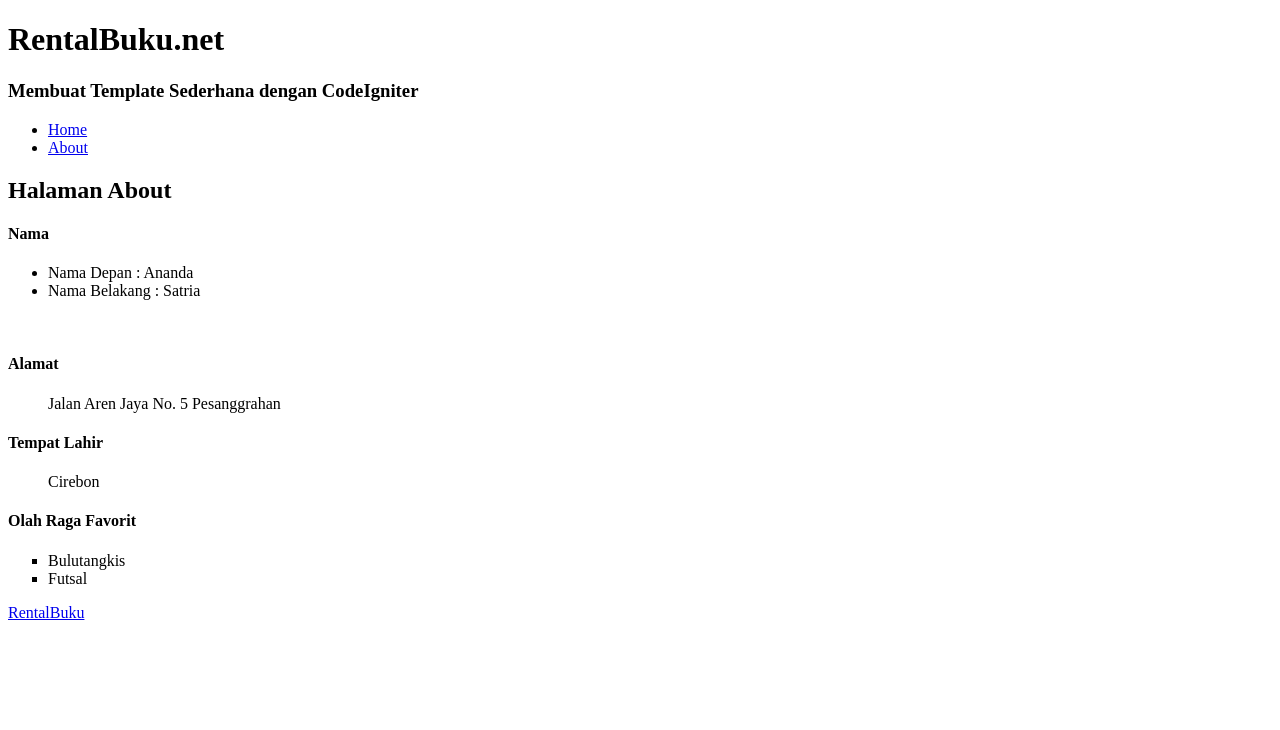
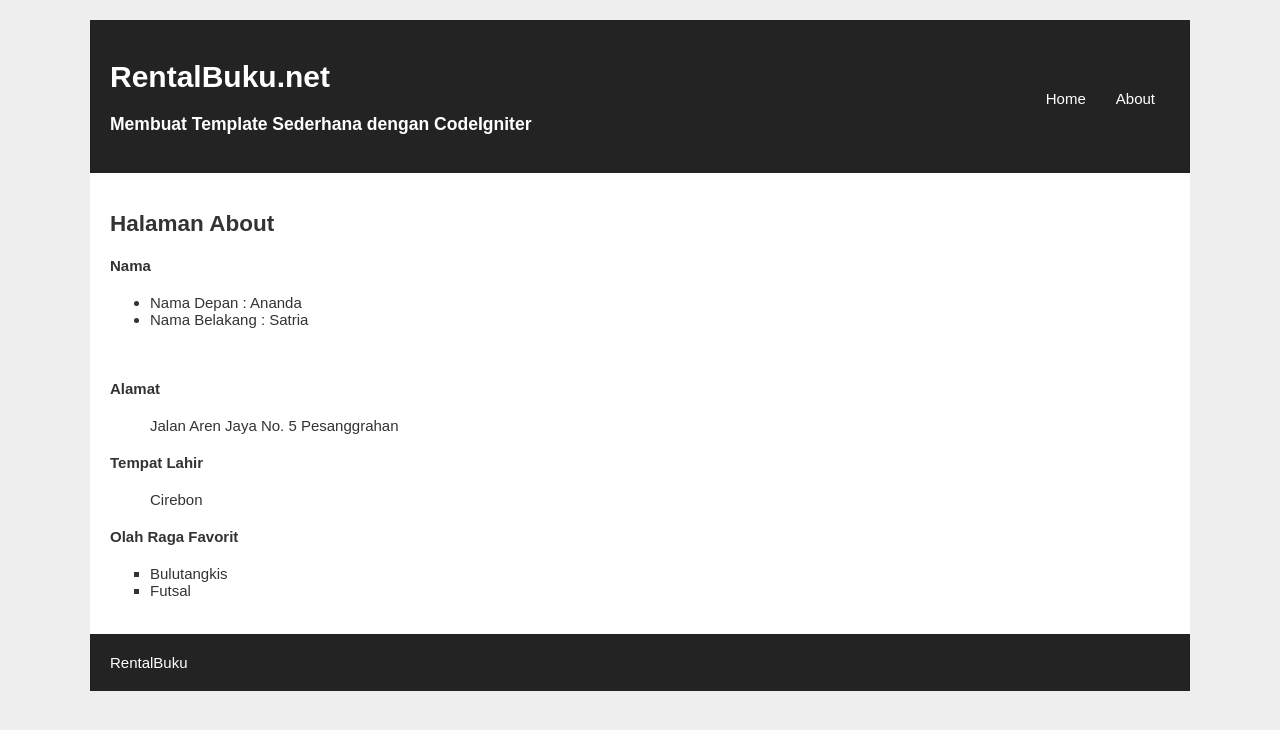
Before and after one commit to ansattt29/WP2_AnandaSatria, a CodeIgniter app: page /database/web/about in a window 1280 px wide. Shown: the top 730 px of the page. Run offline with CodeIgniter, Linux system fonts and the light colour scheme.

Commit message:
Tugas Pertemuan 3

```diff
--- a/application/controllers/web.php
+++ b/application/controllers/web.php
@@ -1,17 +1,19 @@
 <?php
 defined('BASEPATH') or exit ('no direct script access allowed');
-
 class Web extends CI_Controller{
-
-    function __construct(){
-        parent::__construct();
-    }
-
-    public function about()
-    {
-        $data['judul'] = "Halaman About";
-        $this->load->view('v_header', $data);
-        $this->load->view('v_about', $data);
-        $this->load->view('v_footer', $data);
-    }
+ function __construct(){
+ parent::__construct();
+ }
+ public function index(){
+ $data['judul'] = "Halaman Depan";
+ $this->load->view('v_header',$data);
+ $this->load->view('v_index',$data);
+ $this->load->view('v_footer',$data);
+ }
+ public function about(){
+ $data['judul'] = "Halaman About";
+ $this->load->view('v_header',$data);
+ $this->load->view('v_about',$data);
+ $this->load->view('v_footer',$data);
 }
+}
--- a/application/views/v_about.php
+++ b/application/views/v_about.php
@@ -1,4 +1,5 @@
 <section>
+
     <h1><?php echo $judul ?></h1>
     <h4>Nama</h4>
     <ul type="disc">
--- a/application/views/v_footer.php
+++ b/application/views/v_footer.php
@@ -1,5 +1,5 @@
         <footer>
-            <a href=”http://www.RentalBuku.com”>RentalBuku</a>
+            <a href="http://www.RentalBuku.com">RentalBuku</a>
         </footer>
     </div>
 </body>
--- a/application/views/v_header.php
+++ b/application/views/v_header.php
@@ -1,13 +1,13 @@
 <!DOCTYPE html>
 <html>
     <head>
-        <meta charset=”utf-8”>
+        <meta charset="utf-8">
         <title>Web Prog II | Merancang Template sederhana dengan codeigniter</title>
-        <link rel=”stylesheet” type=”text/css” href=”<?php echo
-        base_url() ?>assets/css/stylebuku.css”>
+        <link rel="stylesheet" type="text/css" href="<?php echo
+        base_url() ?>assets/css/stylebuku.css">
 </head>
 <body>
-    <div id=”wrapper”>
+    <div id="wrapper">
         <header>
             <hgroup>
                 <h1>RentalBuku.net</h1>
@@ -15,11 +15,9 @@
             </hgroup>
             <nav>
                 <ul>
-                    <li><a href=”<?php echo
-base_url().'index.php/web' ?>”>Home</a></li>
-                    <li><a href=”<?php echo
-base_url().'index.php/web/about' ?>”>About</a></li>
+                    <li><a href="<?php echo base_url()."web" ?>">Home</a></li>
+                    <li><a href="<?php echo base_url()."web/about" ?>">About</a></li>
                 </ul>
             </nav>
-            <div class=”clear”></div>
+            <div class="clear"></div>
         </header>
--- a/application/views/v_index.php
+++ b/application/views/v_index.php
@@ -7,7 +7,7 @@
         komponen utama menjadi tiga komponen yaitu model, view dan
         controller.</p>
 
-        <ol type=”a”>
+        <ol type="a">
         <li>Model</li>
     <p align='justify'>Model adalah kelas yang merepresentasikan atau
         memodelkan tipe data yang akan digunakan oleh aplikasi. Model juga
--- /dev/null
+++ b/assets/css/stylebuku.css
@@ -0,0 +1,50 @@
+body{
+    background: #eee;
+    color: #333;
+    font-family: sans-serif;
+    font-size:15px;
+   }
+   #wrapper{
+    background: #fff;
+    width: 1100px;
+    margin: 20px auto;
+   }
+   #wrapper header{
+    background: #232323;
+    padding: 20px;
+   }
+   #wrapper header hgroup{
+    float: left;
+    color: #fff;
+   }
+   #wrapper header nav{
+    float: right;
+    margin-top: 50px;
+   }
+   #wrapper header nav ul{
+    padding: 0;
+    margin: 0;
+   }
+   #wrapper header nav ul li{
+    float: left;
+    list-style: none;
+   }
+   #wrapper header nav ul li a{
+    padding: 15px;
+    color: #fff;
+    text-decoration: none;
+   }
+   .clear{
+    clear: both;
+   }
+   footer{
+    background: #232323;
+    padding: 20px;
+   }
+   footer a{
+    color: #fff;
+    text-decoration: none;
+   }
+   section{
+    padding: 20px;
+   }
```
Also changed, not shown: assets/stylebuku.css (deleted, +0 -58 lines).
